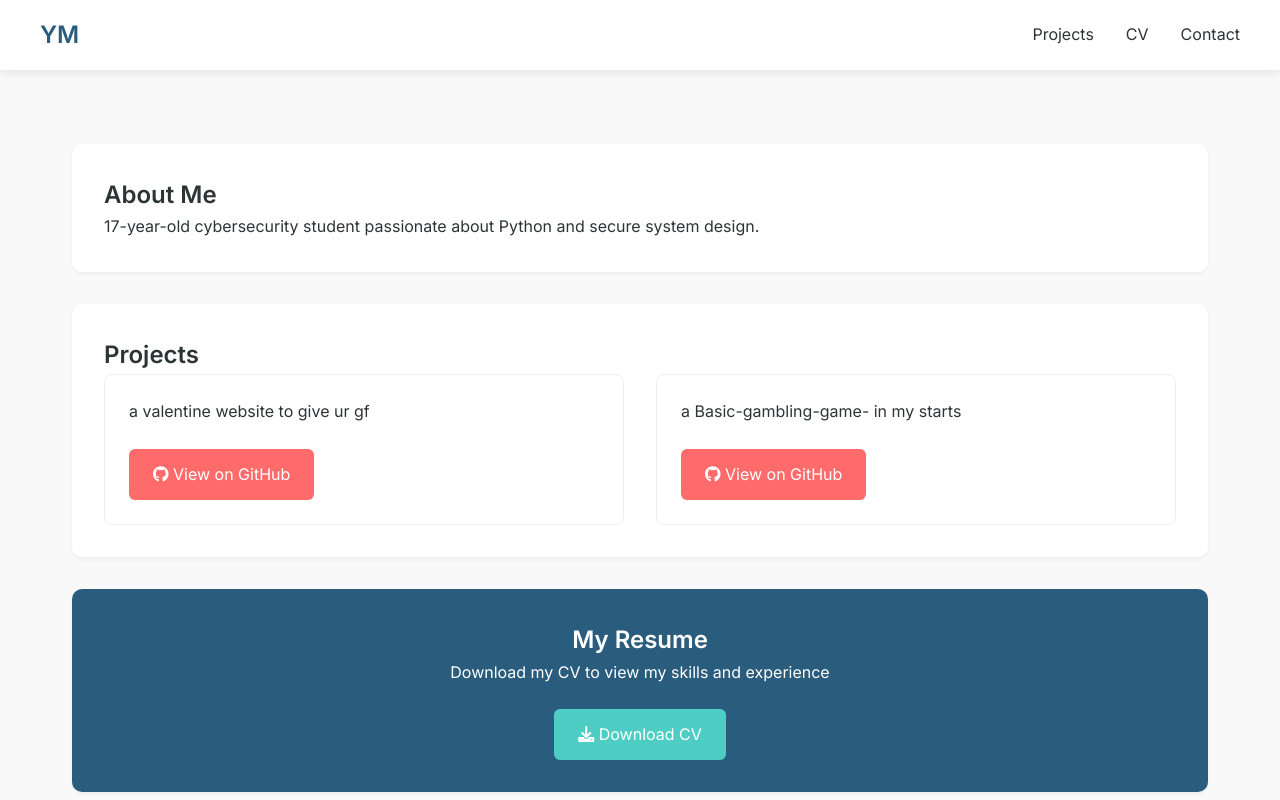
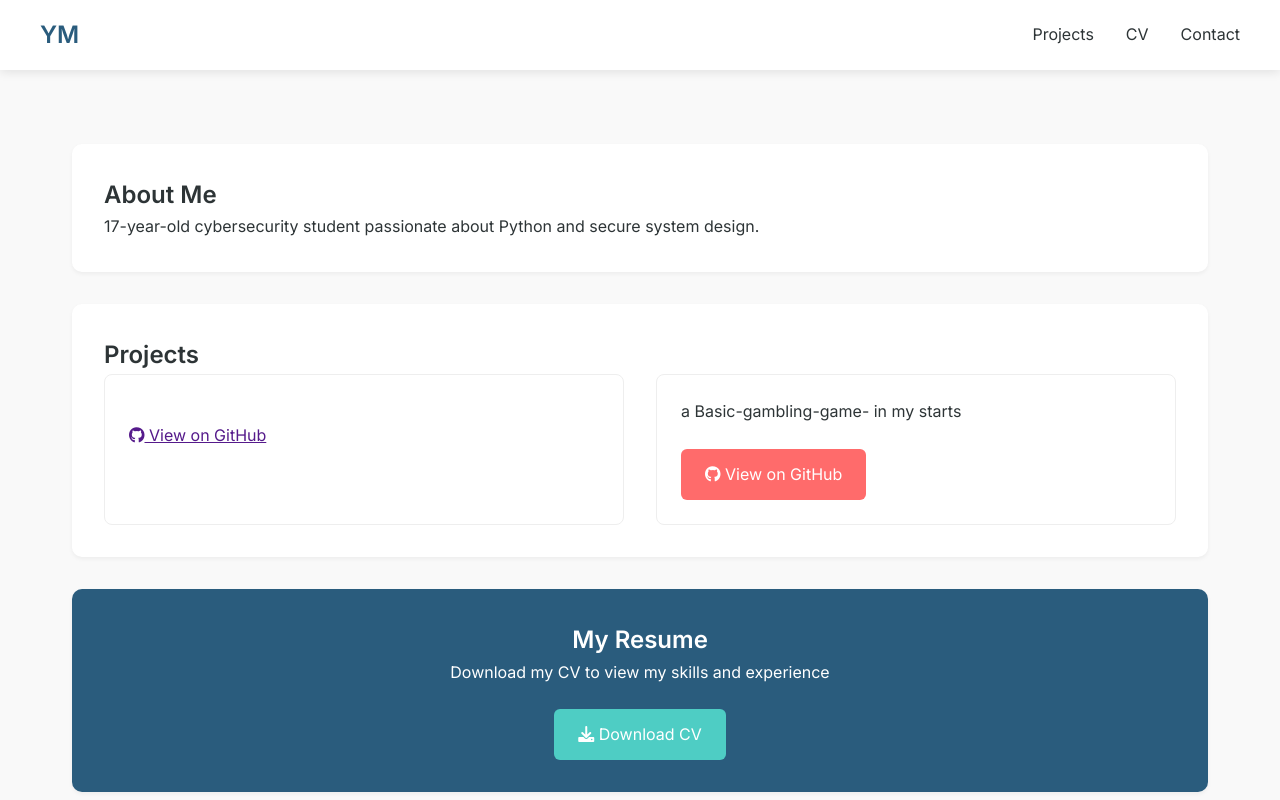
Before and after one commit to yassmz/thebestwebsite, a plain HTML site: page index.html in a window 1280 px wide. Shown: the top 800 px of the page. Drawn offline with Linux system fonts and the light colour scheme.

Commit message:
Update index.html

```diff
--- a/index.html
+++ b/index.html
@@ -201,10 +201,10 @@
                 <!-- Project 1 -->
                 <div class="project-card">
                     <p class="project-description">
-                        a valentine website to give ur gf
+
                     </p>
                     <div class="project-links">
-                        <a href="https://github.com/yassmz/valentine2" class="btn" target="_blank">
+                        <a href=""_blank">
                             <i class="fab fa-github"></i> View on GitHub
                         </a>
                     </div>
```
